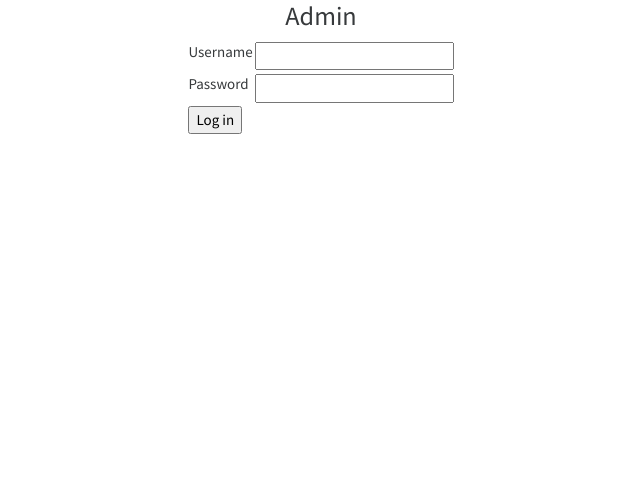
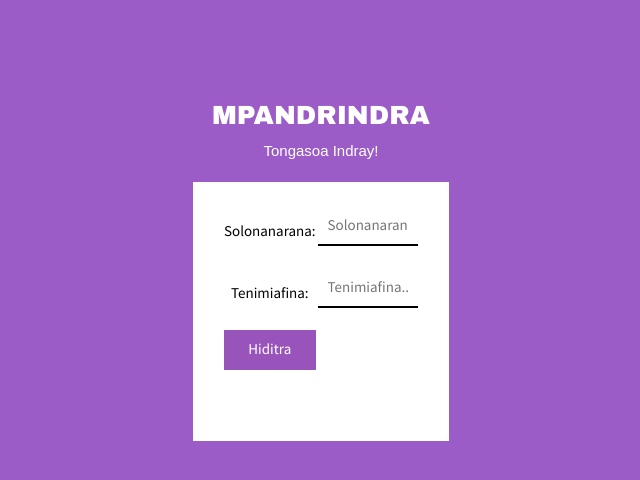
Before and after one commit to Tantely28/appFpvm, a PHP site: template back/templates/admin/login.html.twig in a window 1280 px wide. Shown: the top 480 px of the page, without its empty margins (319-959 px from the left). Run offline with PHP 8.4, Linux system fonts and the light colour scheme; the template is opened without the code that fills it, so the values that code supplies are empty; some libraries are stand-ins or nearby versions.

Commit message:
interface login admin back

```diff
--- a/back/templates/admin/login.html.twig
+++ b/back/templates/admin/login.html.twig
@@ -8,10 +8,52 @@
     <link rel="stylesheet" href="https://bootswatch.com/4/cosmo/bootstrap.min.css">
     <title>login</title>
 </head>
+<style>
+    body{
+        background-color: #9b5cc7;
+    }
+    center h3{
+        text-align: center;
+        color:white;
+        margin-top: 100px;
+        font-family: "Arial Black";
+    }
+    center p{
+        text-align: center;
+        color:white;
+        font-family: "Arial";
+    }
+    form {
+        margin:0 auto;
+        width: 20%;
+        background-color:white;
+        padding: 0px 30px 50px 30px;
+        margin-top: 20px;
+        text-align: center;
+        color: #000000;
+    }
+    table {
+        width: 100%;
+        color: #000000;
+    }
 
+    input {
+        width: 100%;
+        height: 40px;
+        padding: 10px;
+        color: #000000;
+        font-size: 15px;
+        background-color: transparent;
+        border: none;
+        border-bottom: 2px solid #000000;
+        margin-bottom: 20px;
+    }
+
+</style>
 <body>
 <center>
- <h3><b>Admin</b></h3>
+ <h3><b>MPANDRINDRA</b></h3>
+ <p>Tongasoa Indray!</p>
     {% if app.user %}
     <script>window.location.href = "/"</script>
     {% endif %}
@@ -22,13 +64,15 @@
     <form action="" method="post">
         <table>
             <tr>
-                <td><label for="username">Username</label></td><td><input type="text" name="_username" value="{{ last_username }}"></td>
+                <td><label for="username">Solonanarana:</label></td>
+                <td><input type="text" name="_username" value="{{ last_username }}" placeholder="Solonanarana..."></td>
+            </tr><br>
+            <tr>
+                <td><label for="password">Tenimiafina:</label></td>
+                <td><input type="password" name="_password" placeholder="Tenimiafina..."></td>
             </tr>
             <tr>
-                <td><label for="password">Password</label></td><td><input type="password" name="_password"></td>
-            </tr>
-            <tr>
-                <td><input type="submit" value="Log in"></td>
+                <td><input class="btn btn-info" type="submit" value="Hiditra" style="text-align: center"></td>
             </tr>
         </table>
     </form>
```
